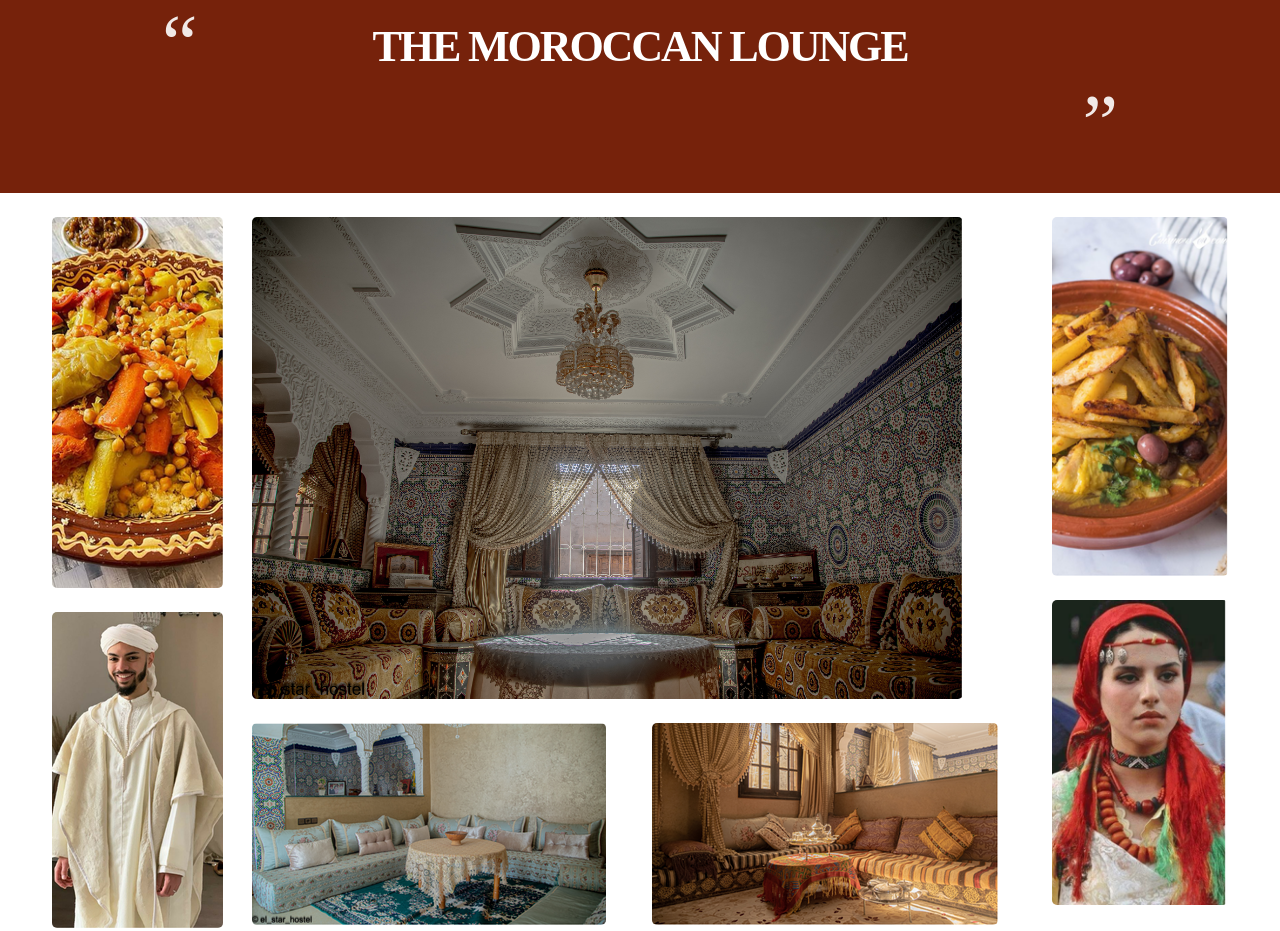
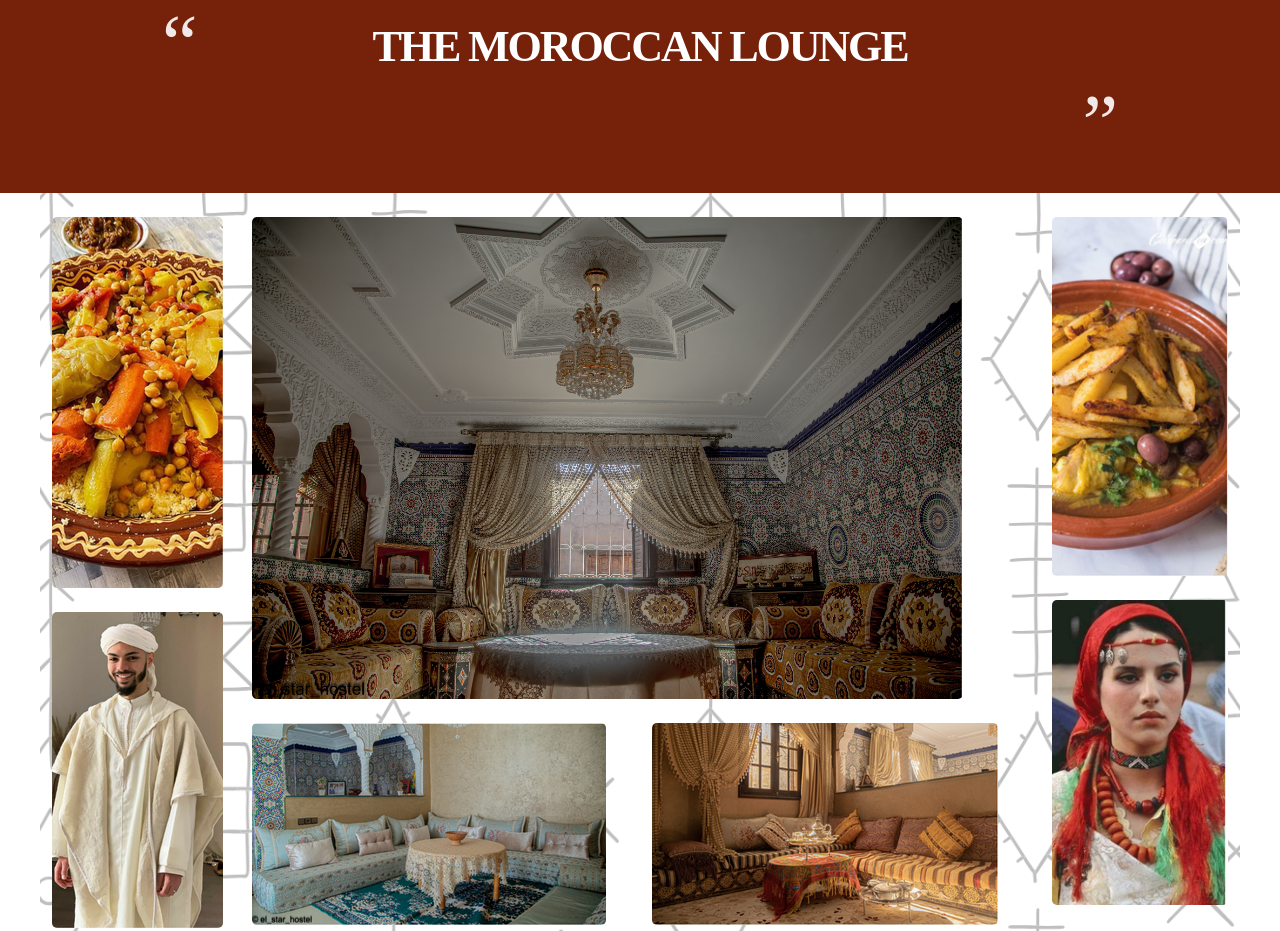
Before and after one commit to AbderrahimFouadDev/elstar, a plain HTML site: page rooms.html in a window 1280 px wide. Shown: the part 1872-2803 px from the top of the page. Drawn offline with Linux system fonts and the light colour scheme; files whose address does not match are found by name; a web font is replaced by a local one.

Commit message:
Update rooms.html

```diff
--- a/rooms.html
+++ b/rooms.html
@@ -210,7 +210,7 @@
 						</div>
 					</div>
 				</section>
-				<div class="container">
+				<div class="container" style="background-image: url('img/roombg.png');background-size: cover;background-position: center;background-repeat: no-repeat;background-attachment: fixed;color: #fff;text-shadow: 1px 1px 2px rgba(0,0,0,0.8);">
         <h2 class="mb-4 text-center"></h2>
 
         <div class="row g-4">
```
